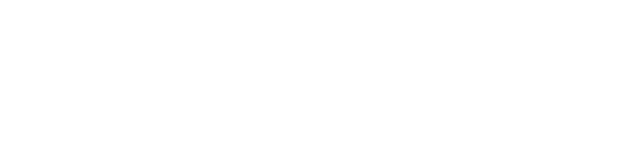
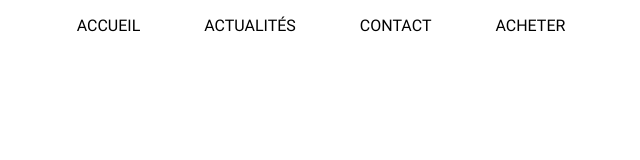
Before and after one commit to ArletteB/New-Word, a website: page index.html in a window 1280 px wide. Shown: the whole page, without its empty margins (319-959 px from the left). Drawn offline with Linux system fonts and the light colour scheme.

Commit message:
Fintion de la partie nav

```diff
--- a/assets/scss/stylle.scss
+++ b/assets/scss/stylle.scss
@@ -13,3 +13,29 @@ body {
 a {
     text-decoration: none;
 }
+
+// PARTI DE L'ENTÊTE
+header {
+    nav {
+        background-color: white;
+        ul {
+            display: flex;
+            justify-content: center;
+            list-style: none;
+            li {
+                text-decoration: none;
+                color: black;
+                padding: 1rem 2rem;
+
+                a {
+                    color: black;
+                }
+                a:hover {
+                    color: white;
+                    background-color: rgb(240, 189, 22);
+                }
+            }
+
+        }
+    }
+}
--- a/index.html
+++ b/index.html
@@ -8,6 +8,15 @@
     <title>New Word</title>
 </head>
 <body>
-
+    <header>
+        <nav>
+            <ul>
+                <li><a href="#">ACCUEIL</a></li>
+                <li><a href="#">ACTUALITÉS</a></li>
+                <li><a href="#">CONTACT</a></li>
+                <li><a href="#">ACHETER</a></li>
+            </ul>
+        </nav>
+    </header>
 </body>
 </html>
```
Also changed, not shown: assets/css/stylle.css, 1 other file.
